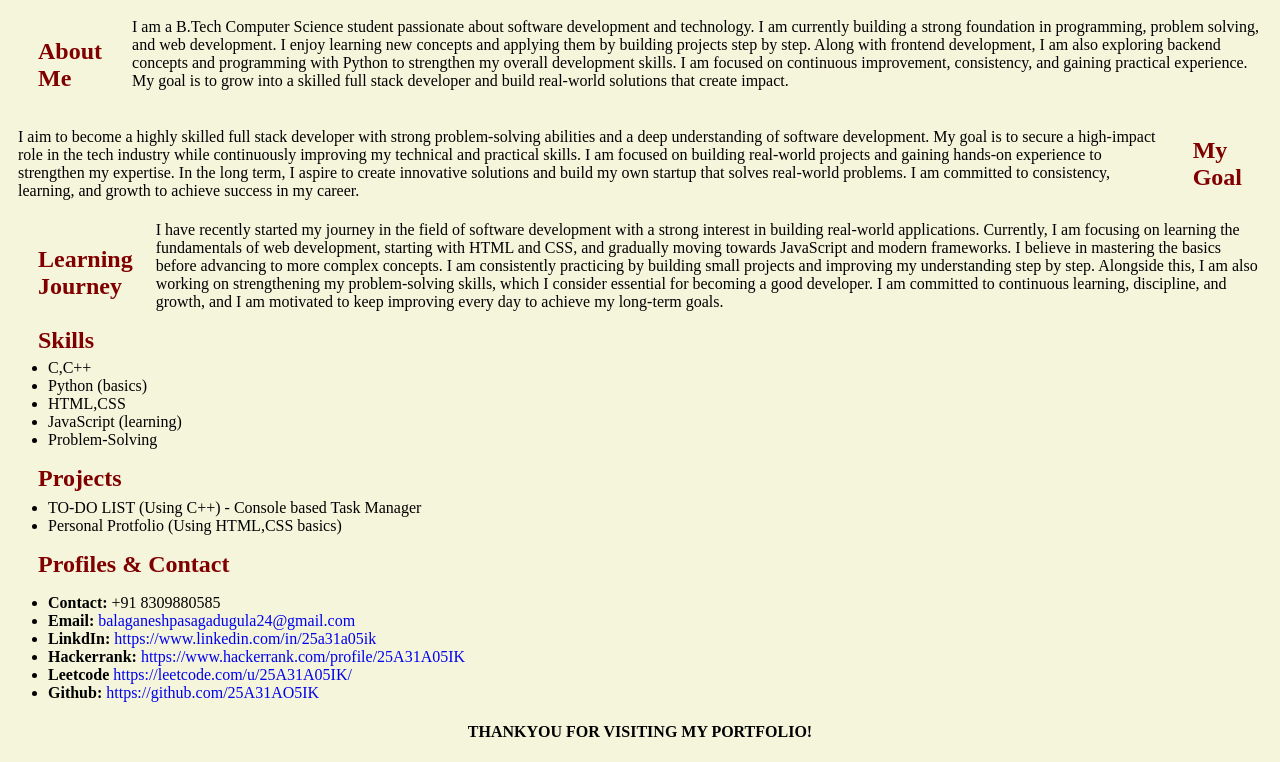
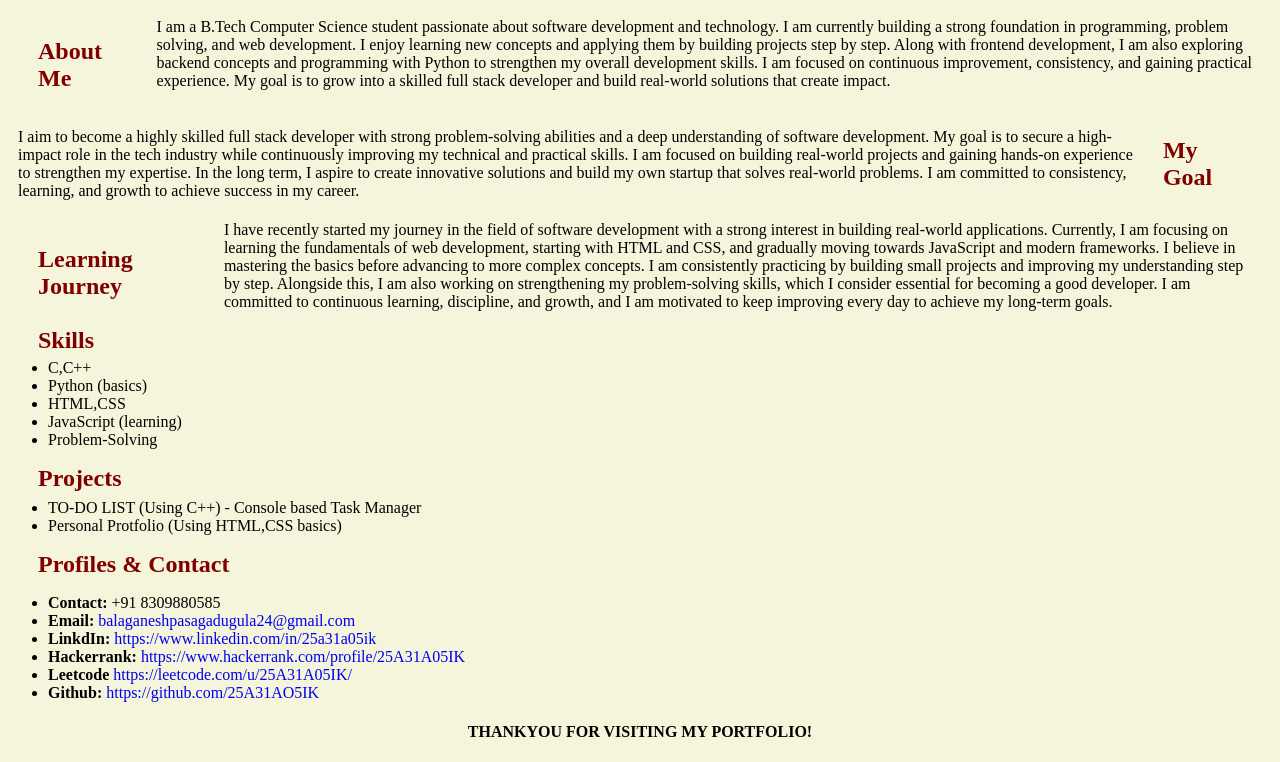
Before and after one commit to 25A31A05IK/Balaganesh-Portfolio, a plain HTML site: page index.html in a window 1280 px wide. Shown: the part 138-900 px from the top of the page. Drawn offline with Linux system fonts and the light colour scheme.

Commit message:
Add files via upload

```diff
--- a/index.html
+++ b/index.html
@@ -5,7 +5,6 @@
     <title>
         Balaganesh's Portfolio
     </title>
-    <meta name="viewport" content="width=device-width, initial-scale=1.0">
     <style>
         #Heading {
             text-align: center;
@@ -25,6 +24,7 @@
 
         #Heading1 {
             color: maroon;
+            width: 320px;
             margin-left: 30px;
             margin-right: 30px;
             margin-top: 25px;
@@ -41,6 +41,7 @@
         }
 
         #Heading2 {
+            width: 260px;
             margin-left: 30px;
             margin-right: 30px;
             margin-top: 25px;
@@ -65,7 +66,8 @@
             margin-top: 7px;
         }
 
-        #Heading5   {
+        #Heading5 {
+            width: 770px;
             margin-left: 30px;
             margin-right: 23px;
             margin-top: 30px;
```
